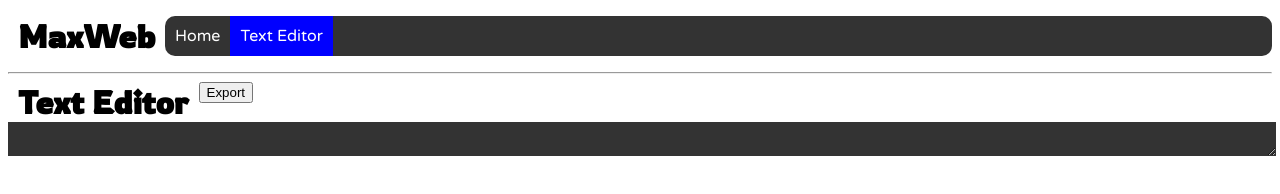
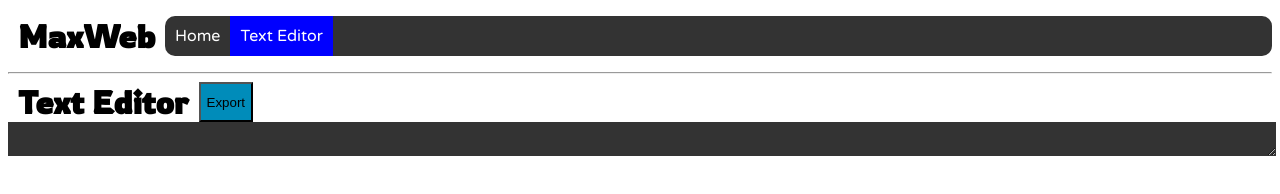
Before and after one commit to Blue-Sea2/MaxWeb, a plain HTML site: page textedit.html in a window 1280 px wide. Drawn offline with Linux system fonts and the light colour scheme.

Commit message:
Update textedit.css

```diff
--- a/textedit.css
+++ b/textedit.css
@@ -3,4 +3,10 @@ textarea {
 	width: 100%;
 	border-color: blue;
 	border: 5px;
+	color: white;
 }
+
+button{
+	height:40px;
+	background-color: #008CBA;
+}
```
